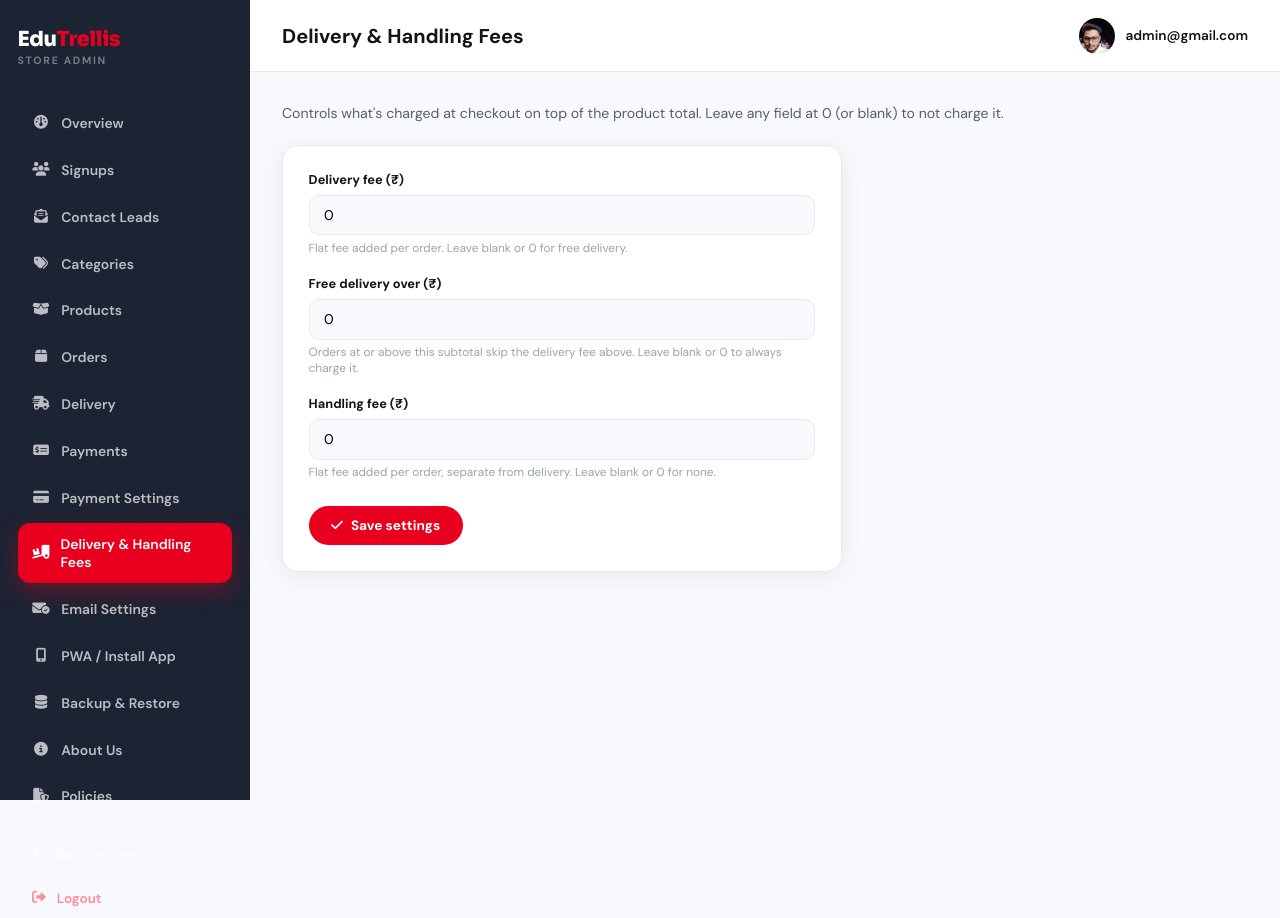
After one commit to edutrellisprivatelimited-dotcom/EduTrellis, a Django app: page /store/dashboard/fee-settings/ in a window 1280 px wide. The commit adds this page. Run offline with Django 5.2, Linux system fonts and the light colour scheme; a user stored in the database is signed in; data comes from the database, SQL or seed files in the repository.

Commit message:
feat: make delivery/handling fees dashboard-configurable
New "Delivery & Handling Fees" dashboard page (sidebar, next to Payment
Settings) replaces the hardcoded FREE_SHIP_OVER/SHIP_FEE/HANDLING_FEE
constants in views.py. Three fields, each independently optional —
leave any at 0/blank to not charge it:
  - Delivery fee: flat fee per order
  - Free delivery over: subtotal threshold that waives the delivery
    fee above (0 = always charge it, if set)
  - Handling fee: flat fee per order, independent of delivery

Checkout calculation and the storefront's boot payload both now read
from this at request time instead of code constants. Also made the
"Free delivery on all orders" / "Free delivery over ₹X" marketing copy
(trust bar + marquee ticker) compute dynamically from the same
settings, so it can't drift out of sync with what's actually charged.

```diff
--- a/myapp/forms.py
+++ b/myapp/forms.py
@@ -4,7 +4,7 @@ from django.utils.text import slugify
 
 from myapp.models import (
     Category, Order, Product, ProductImage, ProductColor,
-    AboutUsContent, PolicyPage, PaymentSettings, DropboxSettings, EmailSettings, PWASettings,
+    AboutUsContent, PolicyPage, PaymentSettings, DropboxSettings, EmailSettings, PWASettings, FeeSettings,
 )
 
 
@@ -338,6 +338,25 @@ class PWASettingsForm(forms.ModelForm):
         }
 
 
+class FeeSettingsForm(forms.ModelForm):
+    delivery_fee       = forms.DecimalField(required=False, min_value=0, widget=forms.NumberInput(attrs={'step': '0.01', 'placeholder': '0 = free delivery'}))
+    free_delivery_over = forms.DecimalField(required=False, min_value=0, widget=forms.NumberInput(attrs={'step': '0.01', 'placeholder': 'optional'}))
+    handling_fee       = forms.DecimalField(required=False, min_value=0, widget=forms.NumberInput(attrs={'step': '0.01', 'placeholder': '0 = no handling fee'}))
+
+    class Meta:
+        model = FeeSettings
+        fields = ['delivery_fee', 'free_delivery_over', 'handling_fee']
+
+    def clean_delivery_fee(self):
+        return self.cleaned_data.get('delivery_fee') or 0
+
+    def clean_free_delivery_over(self):
+        return self.cleaned_data.get('free_delivery_over') or 0
+
+    def clean_handling_fee(self):
+        return self.cleaned_data.get('handling_fee') or 0
+
+
 class EmailSettingsForm(forms.ModelForm):
     smtp_password = forms.CharField(
         required=False, widget=forms.PasswordInput(render_value=True, attrs={'autocomplete': 'new-password'}),
--- a/myapp/models.py
+++ b/myapp/models.py
@@ -556,6 +556,27 @@ class PWASettings(models.Model):
         return bool(self.is_enabled and self.icon)
 
 
+class FeeSettings(models.Model):
+    """Singleton delivery/handling fee configuration, managed from the store
+    dashboard. Any field left at 0 simply isn't charged."""
+    delivery_fee       = models.DecimalField(max_digits=10, decimal_places=2, default=0, blank=True, help_text='Flat delivery fee per order. Leave 0 for free delivery.')
+    free_delivery_over = models.DecimalField(max_digits=10, decimal_places=2, default=0, blank=True, help_text='Orders at or above this subtotal skip the delivery fee above, even if one is set. Leave 0 to always charge it (if set).')
+    handling_fee       = models.DecimalField(max_digits=10, decimal_places=2, default=0, blank=True, help_text='Flat handling fee per order. Leave 0 for no handling fee.')
+    updated_at         = models.DateTimeField(auto_now=True)
+
+    class Meta:
+        verbose_name = 'Delivery & Handling Fees'
+        verbose_name_plural = 'Delivery & Handling Fees'
+
+    def __str__(self):
+        return 'Delivery & handling fees'
+
+    @classmethod
+    def get_solo(cls):
+        obj, _ = cls.objects.get_or_create(pk=1)
+        return obj
+
+
 class EmailVerification(models.Model):
     """A pending email-verification OTP for an already-logged-in store user.
     Signup itself is never blocked on this — the account exists and is
--- a/myapp/templates/dashboard/base.html
+++ b/myapp/templates/dashboard/base.html
@@ -193,6 +193,7 @@ tbody tr:hover{background:var(--bg-alt)}
       <a href="{% url 'dashboard_delivery' %}" class="{% if active == 'delivery' %}active{% endif %}"><i class="fas fa-truck-fast"></i> Delivery</a>
       <a href="{% url 'dashboard_payments' %}" class="{% if active == 'payments' %}active{% endif %}"><i class="fas fa-money-check-dollar"></i> Payments</a>
       <a href="{% url 'dashboard_payment_settings' %}" class="{% if active == 'payment_settings' %}active{% endif %}"><i class="fas fa-credit-card"></i> Payment Settings</a>
+      <a href="{% url 'dashboard_fee_settings' %}" class="{% if active == 'fee_settings' %}active{% endif %}"><i class="fas fa-truck-ramp-box"></i> Delivery &amp; Handling Fees</a>
       <a href="{% url 'dashboard_email_settings' %}" class="{% if active == 'email_settings' %}active{% endif %}"><i class="fas fa-envelope-circle-check"></i> Email Settings</a>
       <a href="{% url 'dashboard_pwa_settings' %}" class="{% if active == 'pwa_settings' %}active{% endif %}"><i class="fas fa-mobile-screen-button"></i> PWA / Install App</a>
       <a href="{% url 'dashboard_backup' %}" class="{% if active == 'backup' %}active{% endif %}"><i class="fas fa-database"></i> Backup &amp; Restore</a>
--- /dev/null
+++ b/myapp/templates/dashboard/fee_settings.html
@@ -0,0 +1,40 @@
+{% extends "dashboard/base.html" %}
+{% block title %}Delivery & Handling Fees{% endblock %}
+{% block page_title %}Delivery & Handling Fees{% endblock %}
+
+{% block content %}
+<p class="backup-sub" style="color:var(--text);font-size:.88rem;margin:0 0 1.4rem">
+  Controls what's charged at checkout on top of the product total. Leave any field at 0 (or blank) to not charge it.
+</p>
+
+{% if saved %}<div class="save-msg"><i class="fas fa-circle-check"></i> Saved.</div>{% endif %}
+
+<form class="form-card" style="max-width:560px" method="post">
+  {% csrf_token %}
+
+  <div class="form-group">
+    <label for="{{ form.delivery_fee.id_for_label }}">Delivery fee (₹)</label>
+    {{ form.delivery_fee }}
+    <div class="help">Flat fee added per order. Leave blank or 0 for free delivery.</div>
+    {{ form.delivery_fee.errors }}
+  </div>
+
+  <div class="form-group">
+    <label for="{{ form.free_delivery_over.id_for_label }}">Free delivery over (₹)</label>
+    {{ form.free_delivery_over }}
+    <div class="help">Orders at or above this subtotal skip the delivery fee above. Leave blank or 0 to always charge it.</div>
+    {{ form.free_delivery_over.errors }}
+  </div>
+
+  <div class="form-group">
+    <label for="{{ form.handling_fee.id_for_label }}">Handling fee (₹)</label>
+    {{ form.handling_fee }}
+    <div class="help">Flat fee added per order, separate from delivery. Leave blank or 0 for none.</div>
+    {{ form.handling_fee.errors }}
+  </div>
+
+  <div class="form-actions">
+    <button type="submit" class="btn btn-primary"><i class="fas fa-check"></i> Save settings</button>
+  </div>
+</form>
+{% endblock %}
--- a/myapp/templates/estore.html
+++ b/myapp/templates/estore.html
@@ -931,7 +931,7 @@ footer{background:var(--head);color:rgba(255,255,255,.68);padding:3.5rem 0 0}
 <!-- ==================== TRUST BAR ==================== -->
 <div class="trust-bar">
   <div class="tb-grid">
-    <div class="tb-item"><i class="fas fa-truck-fast"></i><div><b>Free delivery on all orders</b><span>Dispatched within 24 hours</span></div></div>
+    <div class="tb-item"><i class="fas fa-truck-fast"></i><div><b>{{ delivery_copy }}</b><span>Dispatched within 24 hours</span></div></div>
     <div class="tb-item"><i class="fas fa-file-invoice"></i><div><b>GST invoice on request</b><span>For business &amp; bulk purchases</span></div></div>
     <div class="tb-item"><i class="fas fa-headset"></i><div><b>Dedicated order support</b><span>A human replies, not a bot</span></div></div>
     <div class="tb-item"><i class="fas fa-lock"></i><div><b>Secure checkout</b><span>Razorpay, UPI, cards, COD</span></div></div>
@@ -1683,7 +1683,7 @@ function applyCartPayload(cart){
 /* ---------- 4. MARQUEE ---------- */
 (function marquee(){
   const items = [
-    ['fa-truck-fast','Free delivery on all orders'],
+    ['fa-truck-fast', (BOOT.shipping && BOOT.shipping.copy) || 'Free delivery on all orders'],
     ['fa-file-invoice','GST invoice on request'],
     ['fa-headset','Dedicated order support'],
     ['fa-box','Dispatch within 24 hours'],
--- a/myapp/urls.py
+++ b/myapp/urls.py
@@ -47,6 +47,7 @@ urlpatterns = [
     path('store/dashboard/policies/', views.dashboard_policies, name='dashboard_policies'),
     path('store/dashboard/policies/<int:pk>/edit/', views.dashboard_policy_edit, name='dashboard_policy_edit'),
     path('store/dashboard/payment-settings/', views.dashboard_payment_settings, name='dashboard_payment_settings'),
+    path('store/dashboard/fee-settings/', views.dashboard_fee_settings, name='dashboard_fee_settings'),
     path('store/dashboard/email-settings/', views.dashboard_email_settings, name='dashboard_email_settings'),
     path('store/dashboard/email-settings/test/', views.dashboard_email_settings_test, name='dashboard_email_settings_test'),
     path('store/dashboard/pwa-settings/', views.dashboard_pwa_settings, name='dashboard_pwa_settings'),
--- a/myapp/views.py
+++ b/myapp/views.py
@@ -19,11 +19,12 @@ from myapp.forms import (
     StoreProfileEditForm, StorePasswordChangeForm, CheckoutAddressForm, ReviewForm, CategoryForm, OrderStatusForm,
     ProductForm, ProductImageFormSet, ProductColorFormSet,
     AboutUsContentForm, PolicyPageForm, PaymentSettingsForm, DropboxSettingsForm, EmailSettingsForm, PWASettingsForm,
+    FeeSettingsForm,
 )
 from myapp.models import (
     ContactLead, StoreProfile, Cart, CartItem, Category, Order, OrderItem,
     Product, ProductImage, ProductColor, AboutUsContent, PolicyPage, PaymentSettings, Payment,
-    DropboxSettings, EmailSettings, Review, EmailVerification, PWASettings,
+    DropboxSettings, EmailSettings, Review, EmailVerification, PWASettings, FeeSettings,
 )
 from myapp import dropbox_backup
 from myapp.emailing import send_store_email, get_notify_email
@@ -35,12 +36,6 @@ try:
     import razorpay
 except ImportError:  # pragma: no cover - optional dependency until configured
     razorpay = None
-
-# The frontend reads these from store_boot_json (BOOT.shipping) instead of
-# hardcoding its own copy, so this is the single source of truth.
-FREE_SHIP_OVER = Decimal('299')
-SHIP_FEE = Decimal('0')
-HANDLING_FEE = Decimal('23')
 
 
 def home(request):
@@ -151,10 +146,22 @@ def _estore_context(request):
     cart = _get_or_create_cart(request)
     payment_settings = PaymentSettings.get_solo()
     pwa_settings = PWASettings.get_solo()
+    fee_settings = FeeSettings.get_solo()
+    if fee_settings.delivery_fee <= 0:
+        delivery_copy = 'Free delivery on all orders'
+    elif fee_settings.free_delivery_over > 0:
+        delivery_copy = f'Free delivery over ₹{fee_settings.free_delivery_over:.0f}'
+    else:
+        delivery_copy = f'Delivery ₹{fee_settings.delivery_fee:.0f} per order'
     boot = {
         'user': None,
         'cart': _cart_payload(cart),
-        'shipping': {'free_over': float(FREE_SHIP_OVER), 'fee': float(SHIP_FEE), 'handling_fee': float(HANDLING_FEE)},
+        'shipping': {
+            'free_over': float(fee_settings.free_delivery_over),
+            'fee': float(fee_settings.delivery_fee),
+            'handling_fee': float(fee_settings.handling_fee),
+            'copy': delivery_copy,
+        },
         'payments': {
             'cod_enabled': payment_settings.cod_enabled,
             'razorpay_enabled': payment_settings.razorpay_ready,
@@ -172,6 +179,7 @@ def _estore_context(request):
         "categories": categories,
         "about": AboutUsContent.get_solo(),
         "pwa": pwa_settings,
+        "delivery_copy": delivery_copy,
         "initial_product_slug": None,
         "meta_title": None,
         "meta_description": None,
@@ -759,10 +767,12 @@ def store_checkout(request):
 
     profile, _ = StoreProfile.objects.get_or_create(user=request.user)
 
+    fee_settings = FeeSettings.get_solo()
     subtotal = sum((i.subtotal for i in items), Decimal('0'))
     wallet_discount = min(profile.wallet_balance, subtotal) if use_wallet else Decimal('0')
-    shipping_fee = Decimal('0') if subtotal == 0 or subtotal >= FREE_SHIP_OVER else SHIP_FEE
-    handling_fee = Decimal('0') if subtotal == 0 else HANDLING_FEE
+    free_delivery = fee_settings.free_delivery_over > 0 and subtotal >= fee_settings.free_delivery_over
+    shipping_fee = Decimal('0') if subtotal == 0 or free_delivery else fee_settings.delivery_fee
+    handling_fee = Decimal('0') if subtotal == 0 else fee_settings.handling_fee
     total = max(Decimal('0'), subtotal + shipping_fee + handling_fee - wallet_discount)
 
     razorpay_client, payment_settings = (None, None)
@@ -1360,6 +1370,22 @@ def dashboard_pwa_settings(request):
     })
 
 
+def dashboard_fee_settings(request):
+    if not _dashboard_guard(request):
+        return redirect('estore')
+
+    settings_obj = FeeSettings.get_solo()
+    form = FeeSettingsForm(request.POST or None, instance=settings_obj)
+    saved = False
+    if request.method == 'POST' and form.is_valid():
+        form.save()
+        saved = True
+        form = FeeSettingsForm(instance=settings_obj)
+    return render(request, 'dashboard/fee_settings.html', {
+        'active': 'fee_settings', 'form': form, 'settings_obj': settings_obj, 'saved': saved,
+    })
+
+
 def dashboard_payments(request):
     if not _dashboard_guard(request):
         return redirect('estore')
```
Also changed, not shown: myapp/admin.py (+9 -1 lines), myapp/migrations/0020_feesettings.py (added).
